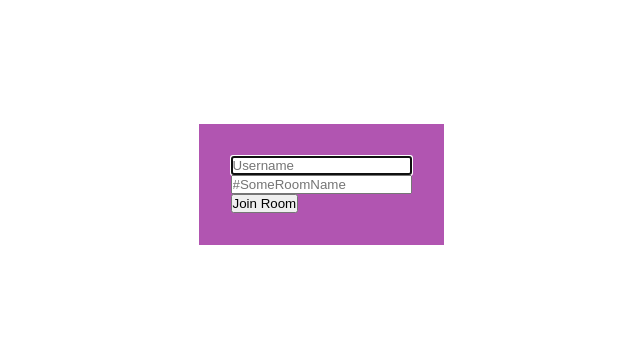
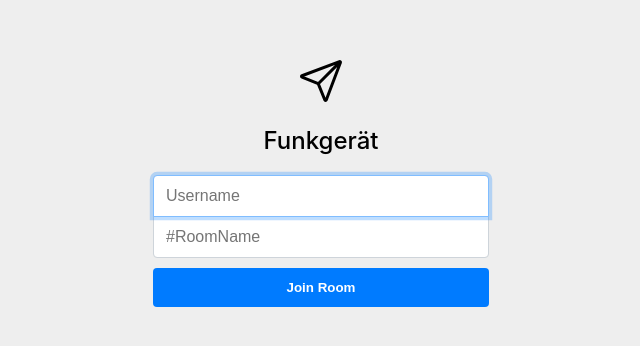
Before and after one commit to Debugger-Buam/Funkgeraet, a website built with webpack: page client/static/index.html in a window 1280 px wide. Shown: the part 216-562 px from the top of the page, without its empty margins (319-959 px from the left). Built offline with nearby package versions, Linux system fonts and the light colour scheme.

Commit message:
Lobby and navbar design

```diff
--- a/client/src/Lobby/lobby.scss
+++ b/client/src/Lobby/lobby.scss
@@ -6,9 +6,35 @@
   justify-items: center;
   height: 100vh;
   width: 100vw;
+  background-color: #eee;
 }
 
 #lobby-form {
-  background: #8b008baa;
   padding: 2rem;
+  width: 100%;
+  max-width: 400px;
 }
+
+#lobby-form input:focus {
+  z-index: 10;
+}
+
+#lobby-form input.no-border-bottom {
+  margin-bottom: -1px;
+  border-bottom-right-radius: 0;
+  border-bottom-left-radius: 0;
+}
+
+#lobby-form input.no-border-top {
+  border-top-right-radius: 0;
+  border-top-left-radius: 0;
+}
+
+#logo {
+  font-size: 48px;
+  text-align: center;
+}
+
+#lobby-form h2 {
+  margin: 10px 0 20px 0;
+}
--- a/client/src/Room/room.scss
+++ b/client/src/Room/room.scss
@@ -42,9 +42,26 @@
 .nav-bar-container {
   grid-column: 1 / 4;
   grid-row: 1;
-  background: #d2691eaa;
-  padding: 2rem;
+  background: #fff;
+  padding: 15px;
   z-index: 10;
+
+  .logout {
+    position: absolute;
+    top: 15px;
+    right: 15px;
+  }
+}
+
+.user-greeting {
+  display: flex;
+  font-size: 24px;
+  align-items: center;
+
+  ion-icon {
+    font-size: 30px;
+    margin-right: 20px;
+  }
 }
 
 .chat-history-container {
--- a/client/src/main.scss
+++ b/client/src/main.scss
@@ -1,6 +1,7 @@
 * {
   margin: 0;
   padding: 0;
+  box-sizing: border-box;
 }
 
 html, body, #root {
@@ -8,6 +9,115 @@ html, body, #root {
   width: 100vw;
 }
 
+/******************************** Fonts ********************************/
+
+html, body {
+  font-size: 1rem;
+  font-weight: 400;
+  font-family: -apple-system, BlinkMacSystemFont, "Segoe UI", Roboto, Helvetica, Arial, sans-serif, "Apple Color Emoji", "Segoe UI Emoji", "Segoe UI Symbol";
+}
+
+
+/******************************** Utility classes ********************************/
+
 .hidden {
   display: none !important;
 }
+
+.pointer {
+  cursor: pointer;
+}
+
+.no-select {
+  user-select: none;
+}
+
+.bold {
+  font-weight: bold;
+}
+
+.w-100 {
+  width: 100%;
+}
+
+.h-w100 {
+  height: 100%;
+}
+
+.space-top {
+  margin-top: 10px;
+}
+
+.space-bottom {
+  margin-bottom: 10px;
+}
+
+.text-center {
+  text-align: center;
+}
+
+/******************************** Headlines ********************************/
+
+h1, h2, h3, h4, h5, h6 {
+  margin-bottom: .5rem;
+  font-weight: 500;
+  line-height: 1.2;
+}
+
+/******************************** Colors ********************************/
+
+.blue {
+  background-color: #007bff;
+  border-color: #007bff;
+}
+
+.red {
+  background-color: #dc3545;
+  border-color: #dc3545;
+}
+
+/******************************** Button ********************************/
+
+button {
+  color: #fff;
+  background-color: #6c757d;
+  border-color: #6c757d;
+  border: none;
+  border-radius: .25rem;
+  padding: 0.75rem .75rem;
+  margin: 0.25rem 0;
+  cursor: pointer;
+}
+
+button:focus {
+  border-color: #80bdff;
+  outline: 0;
+  box-shadow: 0 0 0 0.2rem rgba(0,123,255,.25);
+}
+
+/******************************** Input ********************************/
+
+input {
+  position: relative;
+  display: block;
+  width: 100%;
+  height: calc(1.5em + .75rem + 2px);
+  padding: 1.25rem .75rem;
+  font-size: 1rem;
+  font-weight: 400;
+  line-height: 1.5;
+  color: #495057;
+  background-color: #fff;
+  background-clip: padding-box;
+  border: 1px solid #ced4da;
+  border-radius: .25rem;
+  transition: border-color .15s ease-in-out,box-shadow .15s ease-in-out;
+}
+
+input:focus {
+  color: #495057;
+  background-color: #fff;
+  border-color: #80bdff;
+  outline: 0;
+  box-shadow: 0 0 0 0.2rem rgba(0,123,255,.25);
+}
--- a/client/static/index.html
+++ b/client/static/index.html
@@ -4,14 +4,19 @@
     <meta charset="UTF-8" />
     <title>Funkgerät</title>
     <script src="bundle.js" defer></script>
+    <script src="https://unpkg.com/ionicons@5.2.3/dist/ionicons.js"></script>
   </head>
   <body>
     <div id="root">
       <div id="lobby-root">
         <form id="lobby-form">
-          <input id="username" placeholder="Username" autofocus/><br>
-          <input id="roomname" placeholder="#SomeRoomName"/><br>
-          <button>Join Room</button>
+          <div id="logo">
+            <ion-icon name="paper-plane-outline"></ion-icon>
+          </div>
+          <h2 class="text-center">Funkgerät</h2>
+          <input type="text" id="username" class="no-border-bottom" placeholder="Username" autocomplete="off" autofocus />
+          <input type="text" id="roomname" class="no-border-top" placeholder="#RoomName" autocomplete="off" />
+          <button class="btn blue bold w-100 space-top">Join Room</button>
         </form>
       </div>
       <div id="room-root" class="hidden no-call">
@@ -22,9 +27,11 @@
           <video id="local-video" autoplay muted></video>
         </div>
         <div class="nav-bar-container">
-          Navigation bar
           <div class="user-greeting">
-            Welcome, <span id="user-greeting-name"></span>
+            <ion-icon name="paper-plane-outline"></ion-icon>
+            Welcome,&nbsp;
+            <b><span id="user-greeting-name"></span></b>!
+            <button class="logout red">Logout</button>
           </div>
         </div>
         <div class="chat-history-container">
```
